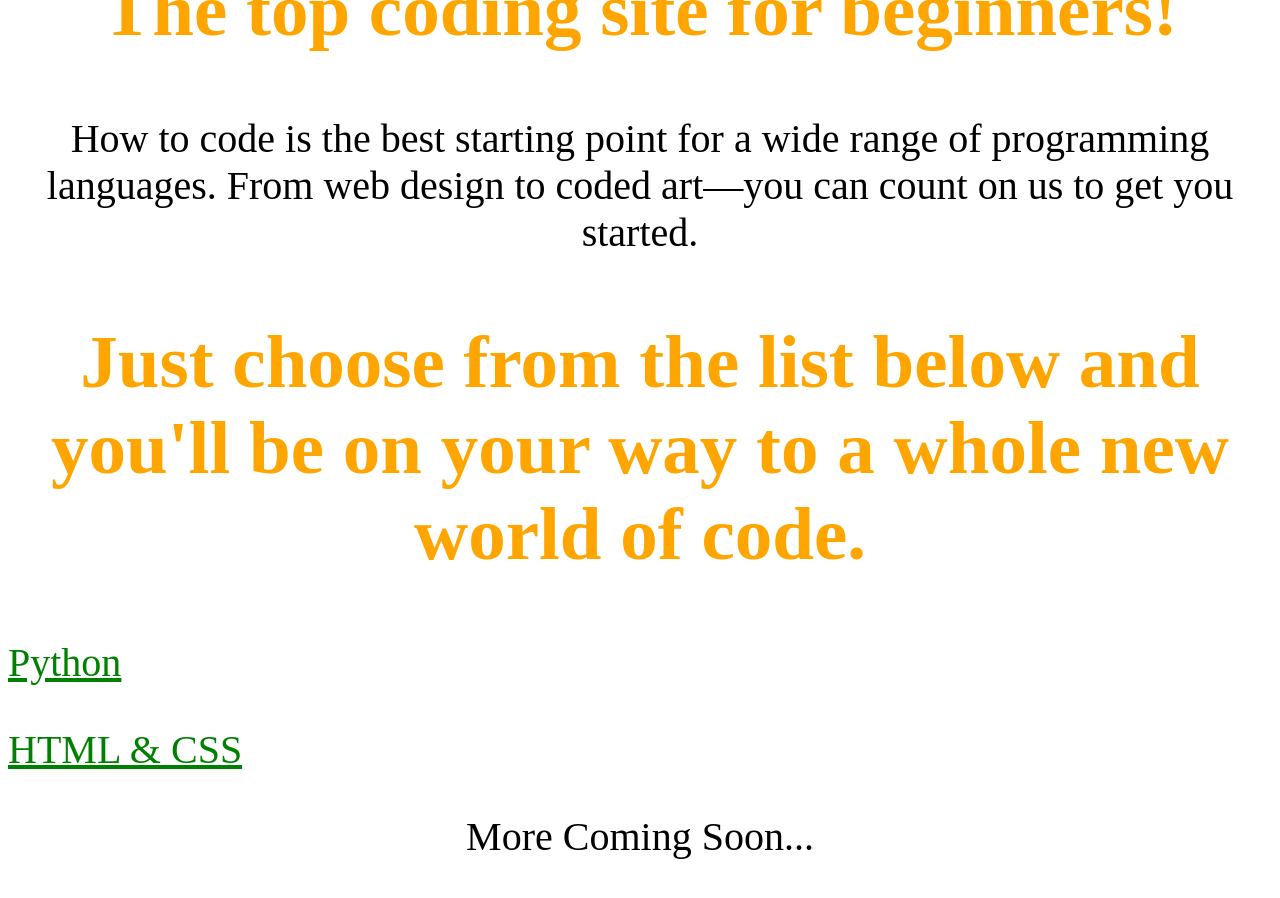
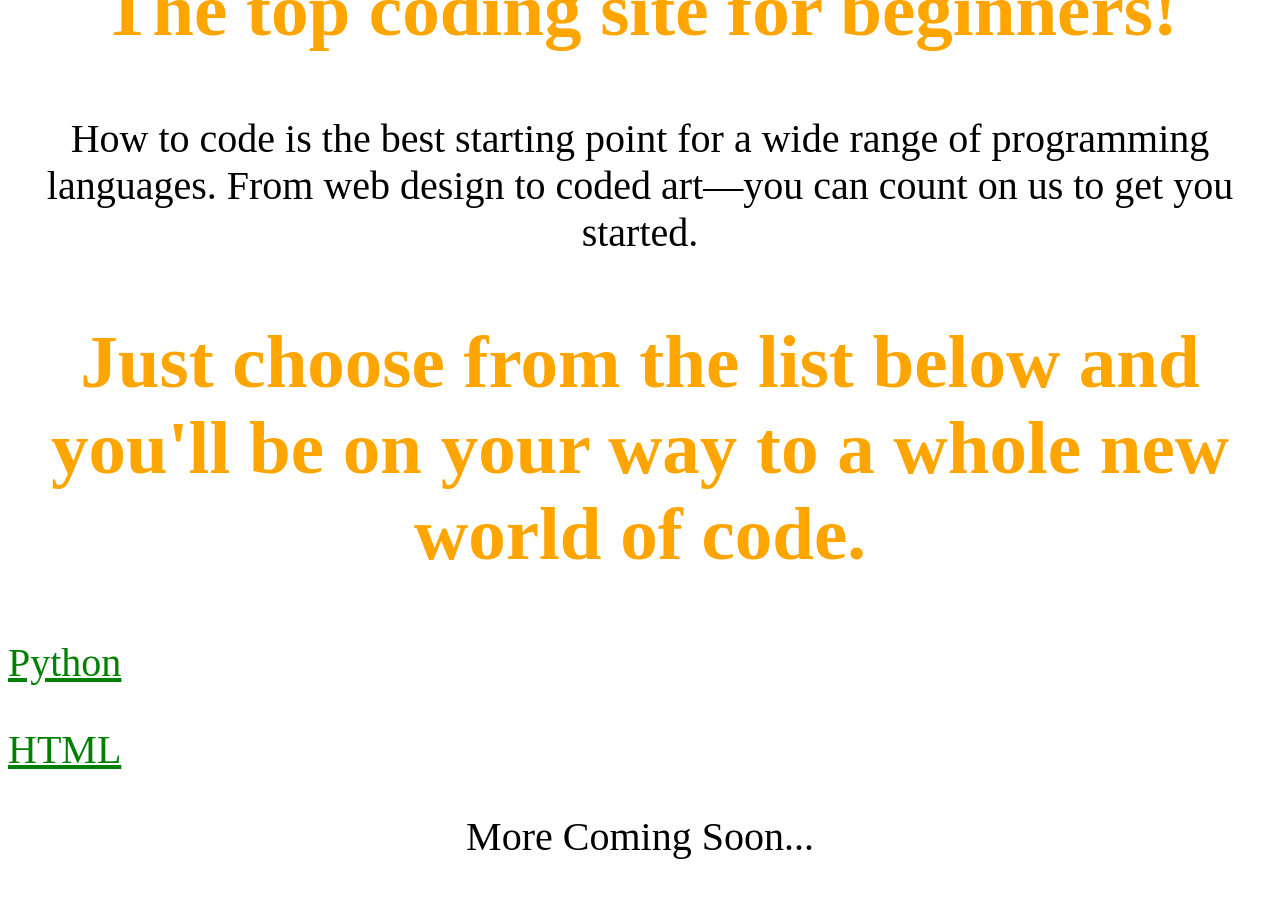
Before and after one commit to ostephagus/how-to-code.github.io, a Jekyll site: the page page.html, which Jekyll copies as it is, in a window 1280 px wide and 900 px high, scrolled down 590 px. Built offline with Jekyll 4.4.1, drawn with Linux system fonts in a browser that asks for light colours.

Commit message:
changed html and css button

```diff
--- a/page.html
+++ b/page.html
@@ -38,7 +38,7 @@
 
     <p class="index"><div class="python-button"><a class="index" href="Python-page/Python-page.html">Python</a></div></p>
 
-    <p class="index"><div class="htmlCSS-button"><a class="index" href="html-page.html">HTML &amp; CSS</a></div></p>
+    <p class="index"><div class="html-button"><a class="index" href="html-page.html">HTML</a></div></p>
 
     <!--<p class="index"><div class="JavaScript-button"><a class="index" href="/JS-page/JS-page.html">JavaScript</a></div></p>-->
 
```
